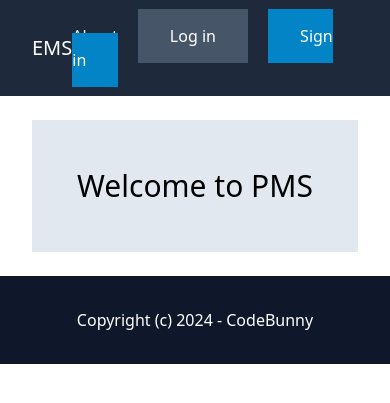
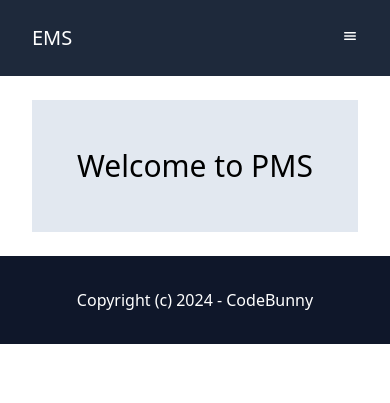
Before and after one commit to G1rlg4ng/Django-Custom-Model, a Django app: page / in a window 390 px wide. Shown: the top 403 px of the page. Run offline with Django 5.2, Linux system fonts and the light colour scheme; some libraries are stand-ins or nearby versions.

Commit message:
Make navbar responsive to small screens

```diff
--- a/account/templates/account/base.html
+++ b/account/templates/account/base.html
@@ -4,20 +4,28 @@
     <meta charset="UTF-8" />
     <meta name="viewport" content="width=device-width, initial-scale=1.0" />
     <script src="https://cdn.tailwindcss.com"></script>
+      <script type="module" src="https://unpkg.com/ionicons@7.1.0/dist/ionicons/ionicons.esm.js"></script>
+    <script nomodule src="https://unpkg.com/ionicons@7.1.0/dist/ionicons/ionicons.js"></script>
   </head>
   <body>
     <nav class="py-6 px-8 flex items-center justify-between bg-slate-800">
       <a href="{% url 'account:index' %}"
         ><h1 class="text-xl text-white">EMS</h1></a
       >
-      <div class="space-x-4">
+      <div class="space-x-4 hidden md:flex">
         <a href="{% url 'account:about' %}" class="text-white">About</a>
-
-
         <a href="{% url 'account:login' %}" class="py-4 px-8 bg-slate-600 text-white">Log in</a>
         <a href="{% url 'account:signin' %}" class="py-4 px-8 bg-sky-600 text-white">Sign in</a>
+      </div>
+        <button class="md:hidden text-white" id="menu-button">
+            <ion-icon name="menu" id="menu-icon" class="text-white"></ion-icon>
+        </button>
 
-      </div>
+        <div class="absolute top-16 left-0 right-0 bg-slate-800 hidden flex-row space-y-4 py-4 px-8 md:hidden" id="mobile-menu">
+            <a href="{% url 'account:about' %}" class="text-white">About</a>
+        <a href="{% url 'account:login' %}" class="py-4 px-8 bg-slate-600 text-white">Log in</a>
+        <a href="{% url 'account:signin' %}" class="py-4 px-8 bg-sky-600 text-white">Sign in</a>
+        </div>
     </nav>
 
     <main class="py-6 px-8">
@@ -27,5 +35,21 @@
     <footer class="py-8 px-8 bg-slate-900 text-center">
       <p class="text-white">Copyright (c) 2024 - CodeBunny</p>
     </footer>
+
+  <script>
+      const menuButton = document.getElementById('menu-button');
+      const mobileMenu = document.getElementById(('mobile-menu'))
+      const menuIcon = document.getElementById('menu-icon')
+
+      menuButton.addEventListener('click', () => {
+          mobileMenu.classList.toggle('hidden')
+
+          if (menuIcon.name === 'menu') {
+              menuIcon.name = 'close'
+          } else {
+              menuIcon.name = 'menu'
+          }
+      })
+  </script>
   </body>
 </html>
```
